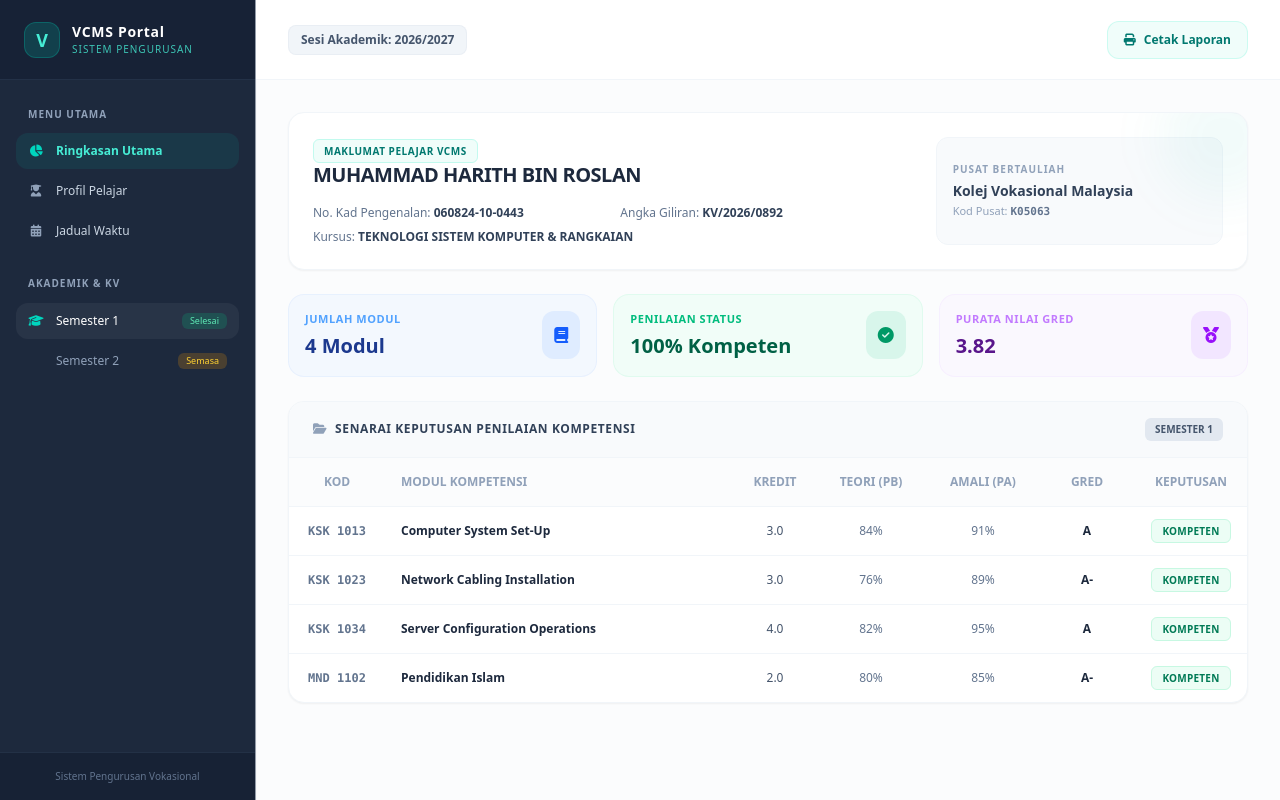
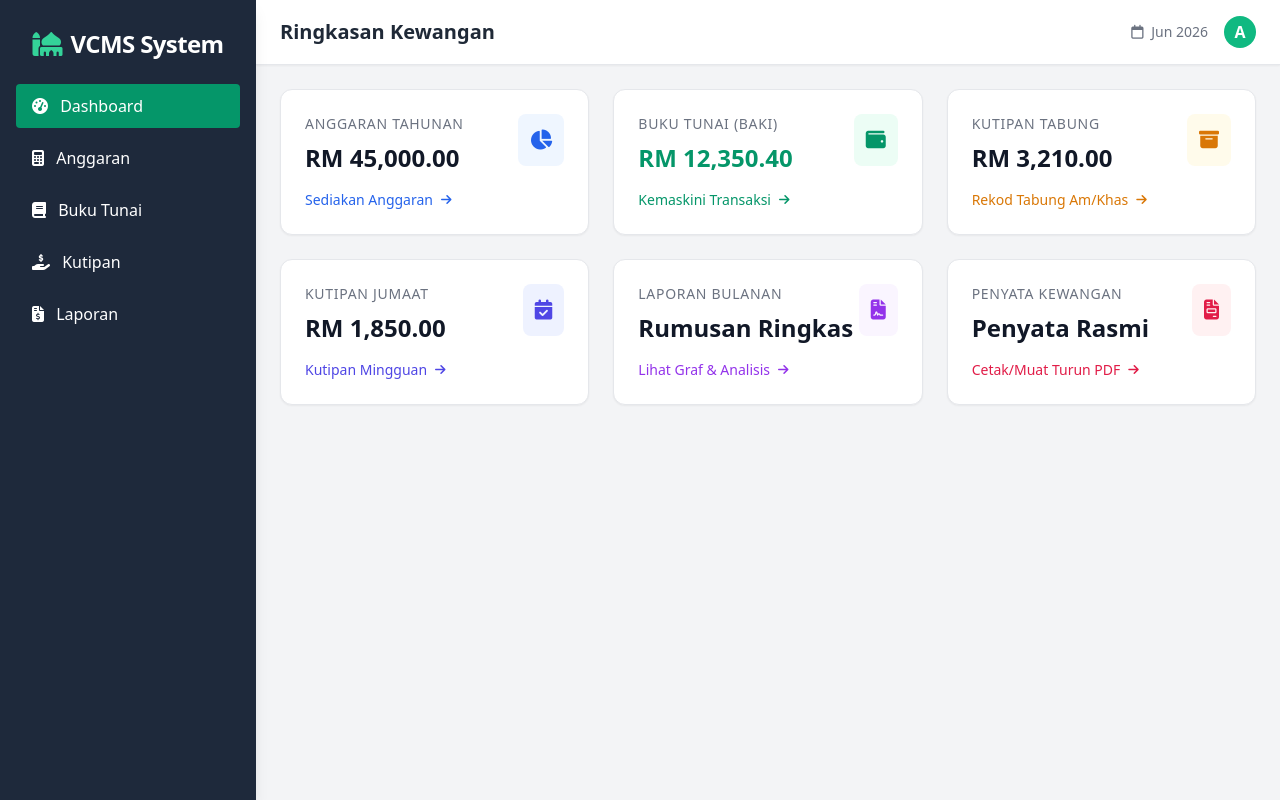
Before and after one commit to anisbalqis1995-bot/anis, a plain HTML site: page index.html in a window 1280 px wide. Drawn offline with nearby package versions, Linux system fonts and the light colour scheme.

Commit message:
Update index.html

```diff
--- a/index.html
+++ b/index.html
@@ -3,226 +3,151 @@
 <head>
     <meta charset="UTF-8">
     <meta name="viewport" content="width=device-width, initial-scale=1.0">
-    <title>VCMS - Portal Pengurusan Akademik & Kompetensi</title>
-    <script src="https://cdn.jsdelivr.net/npm/@tailwindcss/browser@4"></script>
+    <title>Dashboard VCMS - Pengurusan Kewangan</title>
+    <script src="https://cdn.tailwindcss.com"></script>
     <link rel="stylesheet" href="https://cdnjs.cloudflare.com/ajax/libs/font-awesome/6.4.0/css/all.min.css">
 </head>
-<body class="bg-slate-50/50 font-sans antialiased text-slate-700 flex min-h-screen">
+<body class="bg-gray-100 font-sans antialiased">
 
-    <aside class="w-64 bg-slate-800 text-slate-200 flex flex-col shrink-0 border-r border-slate-200/60 shadow-xs">
-        <div class="h-20 flex items-center px-6 bg-slate-900/40 border-b border-slate-700/50 gap-3">
-            <div class="bg-teal-500/20 text-teal-300 w-9 h-9 rounded-xl flex items-center justify-center font-bold text-lg border border-teal-500/30">
-                V
+    <div class="flex h-screen">
+        <div class="bg-slate-800 text-white w-64 space-y-6 py-7 px-2 absolute inset-y-0 left-0 transform -translate-x-full md:relative md:translate-x-0 transition duration-200 ease-in-out shadow-lg">
+            <div class="flex items-center space-x-2 px-4 justify-center">
+                <i class="fa-solid fa-mosque text-2xl text-emerald-400"></i>
+                <span class="text-2xl font-extrabold tracking-tight">VCMS System</span>
             </div>
+            <nav class="space-y-2 px-2">
+                <a href="#" class="block py-2.5 px-4 rounded transition duration-200 bg-emerald-600 text-white font-medium">
+                    <i class="fa-solid fa-gauge-high mr-2"></i> Dashboard
+                </a>
+                <a href="#" class="block py-2.5 px-4 rounded transition duration-200 hover:bg-slate-700 hover:text-white">
+                    <i class="fa-solid fa-calculator mr-2"></i> Anggaran
+                </a>
+                <a href="#" class="block py-2.5 px-4 rounded transition duration-200 hover:bg-slate-700 hover:text-white">
+                    <i class="fa-solid fa-book mr-2"></i> Buku Tunai
+                </a>
+                <a href="#" class="block py-2.5 px-4 rounded transition duration-200 hover:bg-slate-700 hover:text-white">
+                    <i class="fa-solid fa-hand-holding-dollar mr-2"></i> Kutipan
+                </a>
+                <a href="#" class="block py-2.5 px-4 rounded transition duration-200 hover:bg-slate-700 hover:text-white">
+                    <i class="fa-solid fa-file-invoice-dollar mr-2"></i> Laporan
+                </a>
+            </nav>
+        </div>
+
+        <div class="flex-1 flex flex-col overflow-y-auto">
+            <header class="bg-white shadow-sm border-b border-gray-200 py-4 px-6 flex justify-between items-center">
+                <h1 class="text-xl font-bold text-gray-800">Ringkasan Kewangan</h1>
+                <div class="flex items-center space-x-4">
+                    <span class="text-sm text-gray-500"><i class="fa-regular fa-calendar mr-1"></i> Jun 2026</span>
+                    <div class="w-8 h-8 rounded-full bg-emerald-500 text-white flex items-center justify-center font-bold">
+                        A
+                    </div>
+                </div>
+            </header>
+
+            <main class="p-6 max-w-7xl w-full mx-auto">
+                <div class="grid grid-cols-1 sm:grid-cols-2 lg:grid-cols-3 gap-6">
+
+                    <div class="bg-white p-6 rounded-xl shadow-sm border border-gray-200 hover:shadow-md transition-shadow cursor-pointer">
+                        <div class="flex justify-between items-start">
                             <div>
-                <h1 class="text-sm font-bold tracking-wider text-white">VCMS Portal</h1>
-                <p class="text-[10px] text-teal-300/80 font-medium tracking-widest uppercase">Sistem Pengurusan</p>
+                                <p class="text-sm font-medium text-gray-500 uppercase tracking-wider">Anggaran Tahunan</p>
+                                <p class="text-2xl font-bold text-gray-900 mt-2">RM 45,000.00</p>
+                            </div>
+                            <div class="p-3 bg-blue-50 text-blue-600 rounded-lg">
+                                <i class="fa-solid fa-chart-pie text-xl"></i>
+                            </div>
+                        </div>
+                        <div class="mt-4 flex items-center text-sm text-blue-600 font-medium">
+                            <span>Sediakan Anggaran</span>
+                            <i class="fa-solid fa-arrow-right ml-2 text-xs"></i>
                         </div>
                     </div>
 
-        <nav class="flex-1 overflow-y-auto py-6 px-4 space-y-6 text-xs">
+                    <div class="bg-white p-6 rounded-xl shadow-sm border border-gray-200 hover:shadow-md transition-shadow cursor-pointer">
+                        <div class="flex justify-between items-start">
                             <div>
-                <p class="px-3 py-1 text-[10px] font-semibold text-slate-400 uppercase tracking-widest mb-2">Menu Utama</p>
-                <div class="space-y-1">
-                    <button class="w-full flex items-center gap-3 px-3 py-2.5 rounded-xl bg-teal-500/10 text-teal-300 font-semibold text-left transition">
-                        <i class="fa-solid fa-chart-pie w-4 text-center text-teal-400"></i> Ringkasan Utama
-                    </button>
-                    <button class="w-full flex items-center gap-3 px-3 py-2.5 rounded-xl text-slate-300 hover:bg-white/5 text-left font-medium transition">
-                        <i class="fa-solid fa-user-graduate w-4 text-center text-slate-400"></i> Profil Pelajar
-                    </button>
-                    <button class="w-full flex items-center gap-3 px-3 py-2.5 rounded-xl text-slate-300 hover:bg-white/5 text-left font-medium transition">
-                        <i class="fa-solid fa-calendar-days w-4 text-center text-slate-400"></i> Jadual Waktu
-                    </button>
+                                <p class="text-sm font-medium text-gray-500 uppercase tracking-wider">Buku Tunai (Baki)</p>
+                                <p class="text-2xl font-bold text-emerald-600 mt-2">RM 12,350.40</p>
+                            </div>
+                            <div class="p-3 bg-emerald-50 text-emerald-600 rounded-lg">
+                                <i class="fa-solid fa-wallet text-xl"></i>
+                            </div>
+                        </div>
+                        <div class="mt-4 flex items-center text-sm text-emerald-600 font-medium">
+                            <span>Kemaskini Transaksi</span>
+                            <i class="fa-solid fa-arrow-right ml-2 text-xs"></i>
                         </div>
                     </div>
 
+                    <div class="bg-white p-6 rounded-xl shadow-sm border border-gray-200 hover:shadow-md transition-shadow cursor-pointer">
+                        <div class="flex justify-between items-start">
                             <div>
-                <p class="px-3 py-1 text-[10px] font-semibold text-slate-400 uppercase tracking-widest mb-2">Akademik & KV</p>
-                <div class="space-y-1">
-                    <button onclick="switchTab('sem1')" id="btn-sem1" class="w-full flex items-center justify-between px-3 py-2.5 rounded-xl bg-white/5 text-white text-left font-medium transition">
-                        <span class="flex items-center gap-3"><i class="fa-solid fa-graduation-cap w-4 text-center text-teal-400"></i> Semester 1</span>
-                        <span class="text-[9px] bg-emerald-500/20 text-emerald-300 px-2 py-0.5 rounded-md font-medium">Selesai</span>
-                    </button>
-                    <button onclick="switchTab('sem2')" id="btn-sem2" class="w-full flex items-center justify-between px-3 py-2.5 rounded-xl text-slate-400 hover:bg-white/5 text-left font-medium transition">
-                        <span class="flex items-center gap-3"><i class="fa-solid fa-clock-history w-4 text-center"></i> Semester 2</span>
-                        <span class="text-[9px] bg-amber-500/20 text-amber-300 px-2 py-0.5 rounded-md font-medium">Semasa</span>
-                    </button>
+                                <p class="text-sm font-medium text-gray-500 uppercase tracking-wider">Kutipan Tabung</p>
+                                <p class="text-2xl font-bold text-gray-900 mt-2">RM 3,210.00</p>
+                            </div>
+                            <div class="p-3 bg-amber-50 text-amber-600 rounded-lg">
+                                <i class="fa-solid fa-box-archive text-xl"></i>
                             </div>
                         </div>
-        </nav>
-
-        <div class="p-4 border-t border-slate-700/50 bg-slate-950/20 text-center text-[10px] text-slate-500">
-            <p>Sistem Pengurusan Vokasional</p>
-        </div>
-    </aside>
-
-    <main class="flex-1 flex flex-col min-w-0">
-
-        <header class="h-20 bg-white border-b border-slate-100 px-6 sm:px-8 flex items-center justify-between shrink-0">
-            <div class="flex items-center gap-3">
-                <span class="text-xs font-semibold bg-slate-100 text-slate-600 px-3 py-1.5 rounded-lg border border-slate-200/50">
-                    Sesi Akademik: 2026/2027
-                </span>
-            </div>
-            <div class="flex items-center gap-3">
-                <button onclick="window.print()" class="bg-teal-50 hover:bg-teal-100 text-teal-700 text-xs font-bold px-4 py-2.5 rounded-xl transition border border-teal-200/40 cursor-pointer flex items-center gap-2">
-                    <i class="fa-solid fa-print"></i> Cetak Laporan
-                </button>
-            </div>
-        </header>
-
-        <div class="p-6 sm:p-8 space-y-6 flex-1 overflow-y-auto">
-
-            <div class="bg-white p-6 rounded-2xl border border-slate-100 shadow-xs grid grid-cols-1 md:grid-cols-3 gap-6 relative overflow-hidden">
-                <div class="absolute -right-10 -top-10 w-32 h-32 bg-teal-500/5 rounded-full blur-xl"></div>
-
-                <div class="md:col-span-2 space-y-3">
-                    <span class="text-[10px] font-bold text-teal-700 bg-teal-50 border border-teal-200/50 px-2.5 py-1 rounded-md uppercase tracking-wider">
-                        Maklumat Pelajar VCMS
-                    </span>
-                    <h2 class="text-xl font-bold text-slate-800 tracking-tight">MUHAMMAD HARITH BIN ROSLAN</h2>
-                    <div class="grid grid-cols-1 sm:grid-cols-2 gap-x-4 gap-y-2 text-xs text-slate-500 pt-1">
-                        <p>No. Kad Pengenalan: <span class="font-semibold text-slate-700">060824-10-0443</span></p>
-                        <p>Angka Giliran: <span class="font-semibold text-slate-700">KV/2026/0892</span></p>
-                        <p class="sm:col-span-2">Kursus: <span class="font-semibold text-slate-700 uppercase">Teknologi Sistem Komputer & Rangkaian</span></p>
+                        <div class="mt-4 flex items-center text-sm text-amber-600 font-medium">
+                            <span>Rekod Tabung Am/Khas</span>
+                            <i class="fa-solid fa-arrow-right ml-2 text-xs"></i>
                         </div>
                     </div>
 
-                <div class="flex flex-col justify-center bg-slate-50 p-4 rounded-xl border border-slate-100 md:col-span-1">
-                    <span class="text-[10px] font-bold text-slate-400 uppercase tracking-widest">Pusat Bertauliah</span>
-                    <h3 class="text-sm font-bold text-slate-700 mt-1">Kolej Vokasional Malaysia</h3>
-                    <p class="text-[11px] text-slate-400 mt-0.5">Kod Pusat: <span class="font-mono font-bold text-slate-500">K05063</span></p>
+                    <div class="bg-white p-6 rounded-xl shadow-sm border border-gray-200 hover:shadow-md transition-shadow cursor-pointer">
+                        <div class="flex justify-between items-start">
+                            <div>
+                                <p class="text-sm font-medium text-gray-500 uppercase tracking-wider">Kutipan Jumaat</p>
+                                <p class="text-2xl font-bold text-gray-900 mt-2">RM 1,850.00</p>
+                            </div>
+                            <div class="p-3 bg-indigo-50 text-indigo-600 rounded-lg">
+                                <i class="fa-solid fa-calendar-check text-xl"></i>
+                            </div>
+                        </div>
+                        <div class="mt-4 flex items-center text-sm text-indigo-600 font-medium">
+                            <span>Kutipan Mingguan</span>
+                            <i class="fa-solid fa-arrow-right ml-2 text-xs"></i>
                         </div>
                     </div>
 
-            <div class="grid grid-cols-1 sm:grid-cols-3 gap-4">
-                <div class="bg-blue-50/60 p-4 rounded-2xl border border-blue-100/50 flex items-center justify-between">
+                    <div class="bg-white p-6 rounded-xl shadow-sm border border-gray-200 hover:shadow-md transition-shadow cursor-pointer">
+                        <div class="flex justify-between items-start">
                             <div>
-                        <p class="text-[11px] font-bold text-blue-400 uppercase tracking-wider">Jumlah Modul</p>
-                        <h4 id="stat-modules" class="text-xl font-bold text-blue-900 mt-1">4 Modul</h4>
+                                <p class="text-sm font-medium text-gray-500 uppercase tracking-wider">Laporan Bulanan</p>
+                                <p class="text-2xl font-bold text-gray-900 mt-2">Rumusan Ringkas</p>
                             </div>
-                    <div class="bg-blue-500/10 text-blue-600 p-3 rounded-xl"><i class="fa-solid fa-book"></i></div>
+                            <div class="p-3 bg-purple-50 text-purple-600 rounded-lg">
+                                <i class="fa-solid fa-file-contract text-xl"></i>
                             </div>
-                <div class="bg-emerald-50/60 p-4 rounded-2xl border border-emerald-100/50 flex items-center justify-between">
-                    <div>
-                        <p class="text-[11px] font-bold text-emerald-500 uppercase tracking-wider">Penilaian Status</p>
-                        <h4 class="text-xl font-bold text-emerald-800 mt-1">100% Kompeten</h4>
                         </div>
-                    <div class="bg-emerald-500/10 text-emerald-600 p-3 rounded-xl"><i class="fa-solid fa-circle-check"></i></div>
-                </div>
-                <div class="bg-purple-50/60 p-4 rounded-2xl border border-purple-100/50 flex items-center justify-between">
-                    <div>
-                        <p class="text-[11px] font-bold text-purple-400 uppercase tracking-wider">Purata Nilai Gred</p>
-                        <h4 id="stat-gpa" class="text-xl font-bold text-purple-900 mt-1">3.82</h4>
-                    </div>
-                    <div class="bg-purple-500/10 text-purple-600 p-3 rounded-xl"><i class="fa-solid fa-medal"></i></div>
+                        <div class="mt-4 flex items-center text-sm text-purple-600 font-medium">
+                            <span>Lihat Graf & Analisis</span>
+                            <i class="fa-solid fa-arrow-right ml-2 text-xs"></i>
                         </div>
                     </div>
 
-            <div class="bg-white rounded-2xl border border-slate-100 shadow-xs overflow-hidden">
-                <div class="bg-slate-50 px-6 py-4 border-b border-slate-100 flex justify-between items-center">
-                    <h3 class="text-xs font-bold text-slate-700 uppercase tracking-wider flex items-center gap-2">
-                        <i class="fa-solid fa-folder-open text-slate-400"></i> Senarai Keputusan Penilaian Kompetensi
-                    </h3>
-                    <span id="table-header-title" class="text-[10px] font-bold bg-slate-200 text-slate-600 px-2.5 py-1 rounded-md">SEMESTER 1</span>
+                    <div class="bg-white p-6 rounded-xl shadow-sm border border-gray-200 hover:shadow-md transition-shadow cursor-pointer">
+                        <div class="flex justify-between items-start">
+                            <div>
+                                <p class="text-sm font-medium text-gray-500 uppercase tracking-wider">Penyata Kewangan</p>
+                                <p class="text-2xl font-bold text-gray-900 mt-2">Penyata Rasmi</p>
                             </div>
-
-                <div class="overflow-x-auto">
-                    <table class="w-full text-left border-collapse text-xs">
-                        <thead>
-                            <tr class="bg-slate-50/50 text-slate-400 uppercase font-bold border-b border-slate-100">
-                                <th class="p-4 text-center w-24">Kod</th>
-                                <th class="p-4">Modul Kompetensi</th>
-                                <th class="p-4 text-center w-20">Kredit</th>
-                                <th class="p-4 text-center w-28">Teori (PB)</th>
-                                <th class="p-4 text-center w-28">Amali (PA)</th>
-                                <th class="p-4 text-center w-24">Gred</th>
-                                <th class="p-4 text-center w-28">Keputusan</th>
-                            </tr>
-                        </thead>
-                        <tbody id="modules-table-body" class="divide-y divide-slate-100 text-slate-600">
-                            </tbody>
-                    </table>
+                            <div class="p-3 bg-rose-50 text-rose-600 rounded-lg">
+                                <i class="fa-solid fa-file-invoice text-xl"></i>
+                            </div>
+                        </div>
+                        <div class="mt-4 flex items-center text-sm text-rose-600 font-medium">
+                            <span>Cetak/Muat Turun PDF</span>
+                            <i class="fa-solid fa-arrow-right ml-2 text-xs"></i>
                         </div>
                     </div>
 
                 </div>
             </main>
+        </div>
+    </div>
 
-    <script>
-        // Data Simulasi Modul SPKV / VCMS
-        const academicDatabase = {
-            'sem1': {
-                title: 'SEMESTER 1',
-                gpa: '3.82',
-                totalModules: '4 Modul',
-                data: [
-                    { kod: 'KSK 1013', nama: 'Computer System Set-Up', kredit: '3.0', pb: '84%', pa: '91%', gred: 'A', status: 'KOMPETEN' },
-                    { kod: 'KSK 1023', nama: 'Network Cabling Installation', kredit: '3.0', pb: '76%', pa: '89%', gred: 'A-', status: 'KOMPETEN' },
-                    { kod: 'KSK 1034', nama: 'Server Configuration Operations', kredit: '4.0', pb: '82%', pa: '95%', gred: 'A', status: 'KOMPETEN' },
-                    { kod: 'MND 1102', nama: 'Pendidikan Islam', kredit: '2.0', pb: '80%', pa: '85%', gred: 'A-', status: 'KOMPETEN' }
-                ]
-            },
-            'sem2': {
-                title: 'SEMESTER 2 (Semasa)',
-                gpa: '3.75',
-                totalModules: '3 Modul',
-                data: [
-                    { kod: 'KSK 2013', nama: 'Routing and Switching Setup', kredit: '3.0', pb: '78%', pa: '88%', gred: 'A-', status: 'KOMPETEN' },
-                    { kod: 'KSK 2024', nama: 'Mobile Devices Configuration', kredit: '4.0', pb: '85%', pa: '90%', gred: 'A', status: 'KOMPETEN' },
-                    { kod: 'KSK 2033', nama: 'Network Security Maintenance', kredit: '3.0', pb: '72%', pa: '82%', gred: 'B+', status: 'KOMPETEN' }
-                ]
-            }
-        };
-
-        function switchTab(semKey) {
-            // Tukar reka bentuk aktif pada butang sidebar
-            ['sem1', 'sem2'].forEach(key => {
-                const btn = document.getElementById(`btn-${key}`);
-                if (key === semKey) {
-                    btn.className = "w-full flex items-center justify-between px-3 py-2.5 rounded-xl bg-teal-500/10 text-teal-300 font-semibold text-left transition";
-                } else {
-                    btn.className = "w-full flex items-center justify-between px-3 py-2.5 rounded-xl text-slate-400 hover:bg-white/5 text-left font-medium transition";
-                }
-            });
-
-            loadData(semKey);
-        }
-
-        function loadData(semKey) {
-            const current = academicDatabase[semKey];
-
-            // Kemaskini widget kad atas
-            document.getElementById('table-header-title').innerText = current.title;
-            document.getElementById('stat-modules').innerText = current.totalModules;
-            document.getElementById('stat-gpa').innerText = current.gpa;
-
-            // Kemaskini senarai jadual
-            const tbody = document.getElementById('modules-table-body');
-            tbody.innerHTML = '';
-
-            current.data.forEach(item => {
-                const row = document.createElement('tr');
-                row.className = "hover:bg-slate-50/50 transition duration-150";
-                row.innerHTML = `
-                    <td class="p-4 font-mono font-bold text-center text-slate-500">${item.kod}</td>
-                    <td class="p-4 font-semibold text-slate-800">${item.nama}</td>
-                    <td class="p-4 text-center font-medium">${item.kredit}</td>
-                    <td class="p-4 text-center text-slate-500">${item.pb}</td>
-                    <td class="p-4 text-center text-slate-500">${item.pa}</td>
-                    <td class="p-4 text-center font-bold text-slate-800">${item.gred}</td>
-                    <td class="p-4 text-center">
-                        <span class="bg-emerald-50 text-emerald-700 border border-emerald-200/50 font-bold px-2.5 py-1 rounded-md text-[10px] tracking-wide">
-                            ${item.status}
-                        </span>
-                    </td>
-                `;
-                tbody.appendChild(row);
-            });
-        }
-
-        // Jalankan data semester 1 sewaktu mula buka halaman
-        loadData('sem1');
-    </script>
 </body>
 </html>
```
Lines whose indentation alone changed are shown as unchanged.
